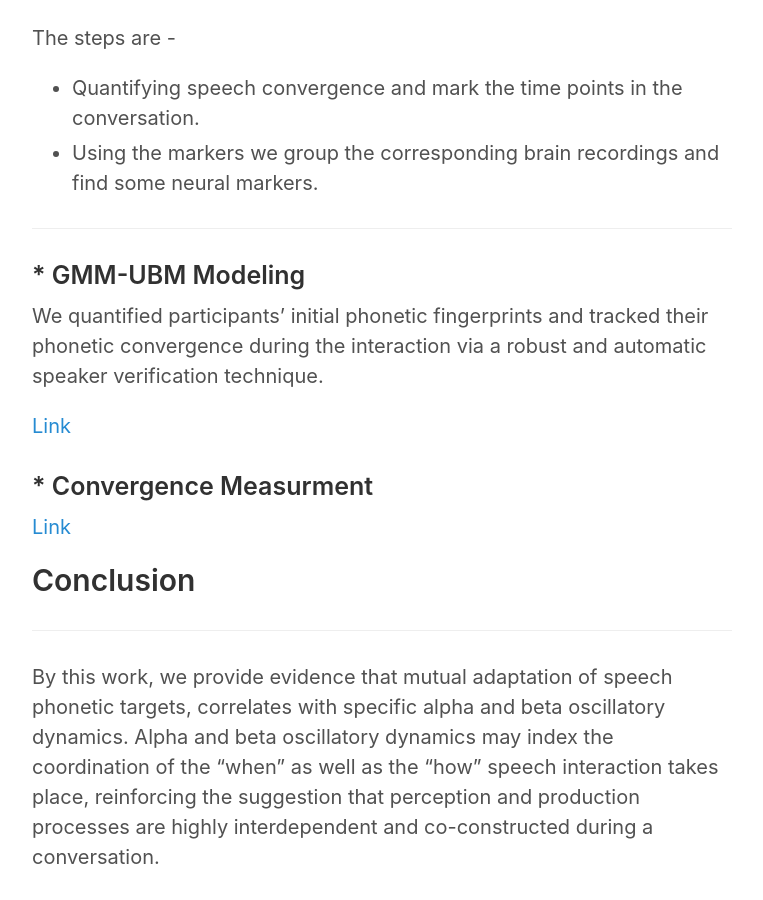
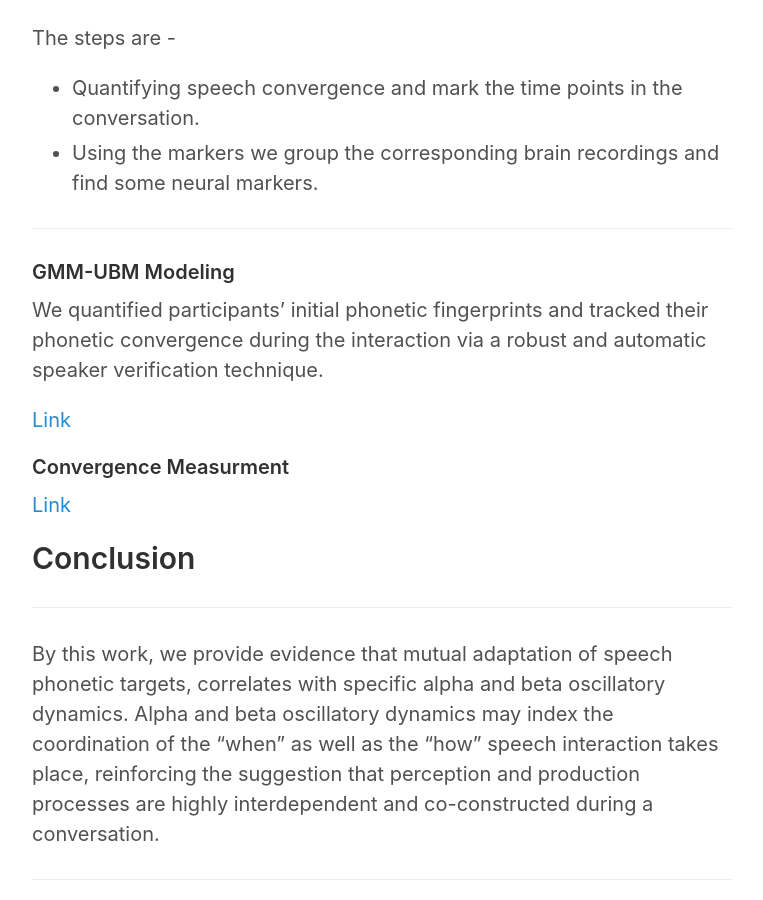
Before and after one commit to sankar-mukherjee/SpeechConvergence, a Jekyll site: the page built from docs/_posts/2016-01-03-introduction.md, in a window 1280 px wide and 900 px high, scrolled down 1376 px. Shown: the whole window, without its empty margins (258-1021 px from the left). Built offline with Jekyll 4.4.1, drawn with Linux system fonts in a browser that asks for light colours.

```diff
--- a/docs/_posts/2016-01-03-introduction.md
+++ b/docs/_posts/2016-01-03-introduction.md
@@ -26,13 +26,13 @@ The steps are -
 
 -----
 
-### * GMM-UBM Modeling
+#### GMM-UBM Modeling
 
 We quantified participants' initial phonetic fingerprints and tracked their phonetic convergence during the interaction via a robust and automatic speaker verification technique.
 
 [Link](https://nbviewer.jupyter.org/github/sankar-mukherjee/SpeechConvergence/blob/master/GMM-UBM.ipynb){:target="_blank"}
 
-### * Convergence Measurment
+#### Convergence Measurment
 
 [Link](https://nbviewer.jupyter.org/github/sankar-mukherjee/SpeechConvergence/blob/master/convergence.ipynb){:target="_blank"}
 
```
